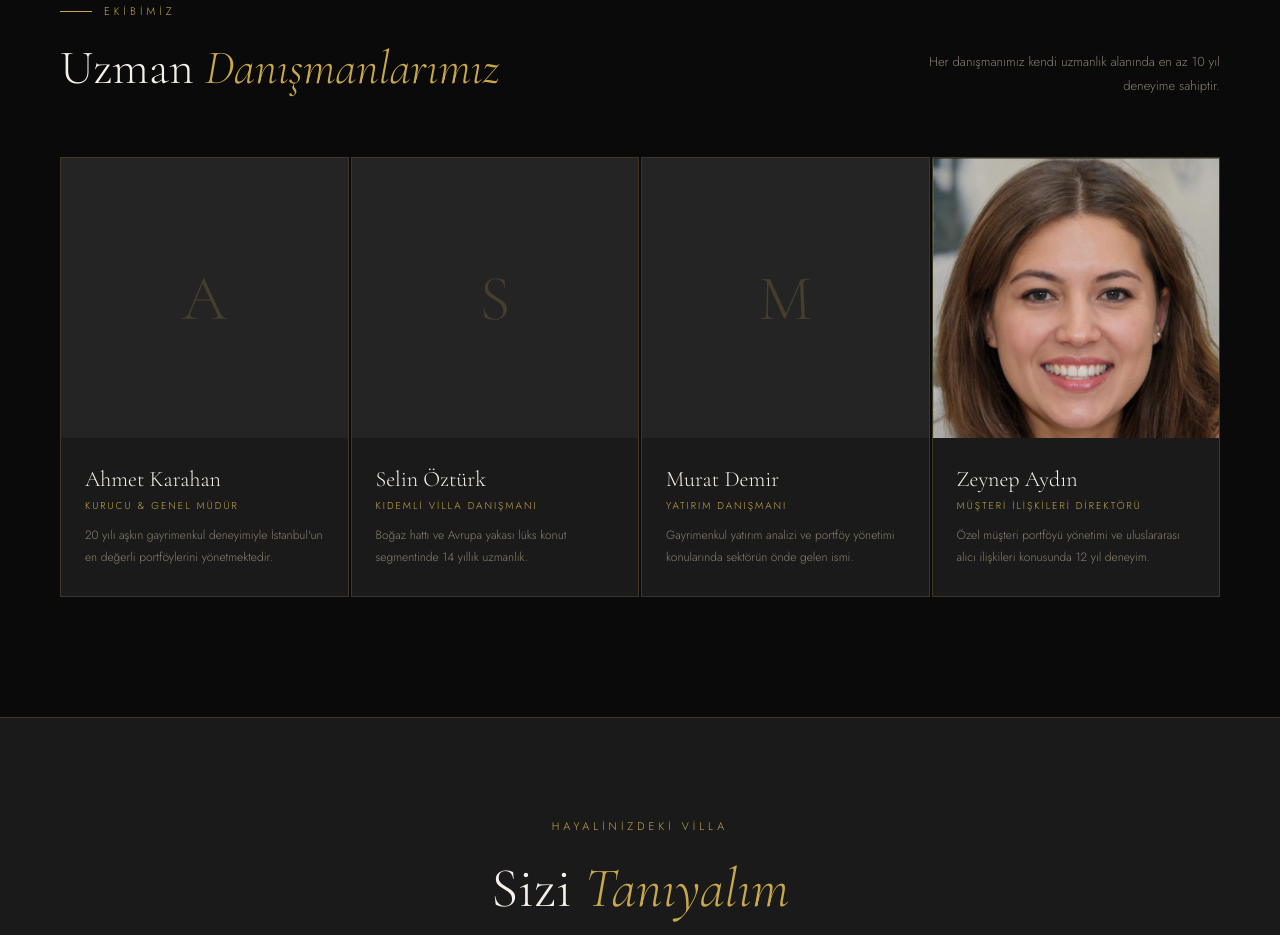
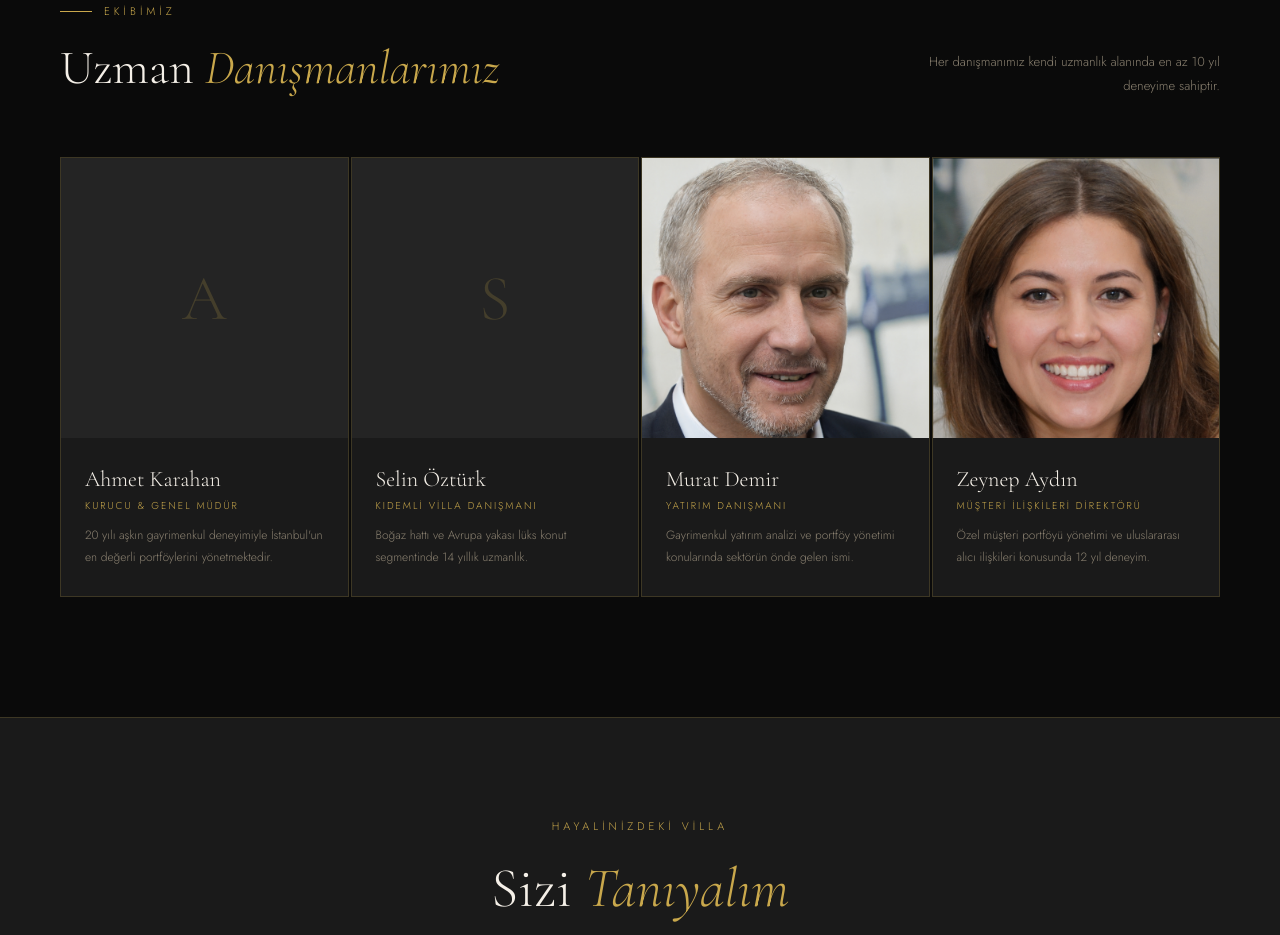
Before and after one commit to erdemyasinx/Villam, a plain HTML site: page hakkimizda.html in a window 1280 px wide. Shown: the part 2371-3306 px from the top of the page. Drawn offline with nearby package versions, Linux system fonts and the light colour scheme.

Commit message:
Murat Demir fotografi eklendi

```diff
--- a/hakkimizda.html
+++ b/hakkimizda.html
@@ -258,9 +258,7 @@ footer{background:var(--dark2);border-top:1px solid var(--border);padding:60px;d
       </div>
     </div>
     <div class="team-card">
-      <div class="team-img" style="background:var(--dark4);display:flex;align-items:center;justify-content:center">
-        <span style="font-family:'Cormorant Garamond',serif;font-size:64px;color:var(--border)">M</span>
-      </div>
+      <div class="team-img" style="background-image:url('Worker Persons/Murat Demir.png');background-size:cover;background-position:center top"></div>
       <div class="team-info">
         <div class="team-name">Murat Demir</div>
         <div class="team-role">Yatırım Danışmanı</div>
```
Also changed, not shown: Worker Persons/Murat Demir.png (added).
